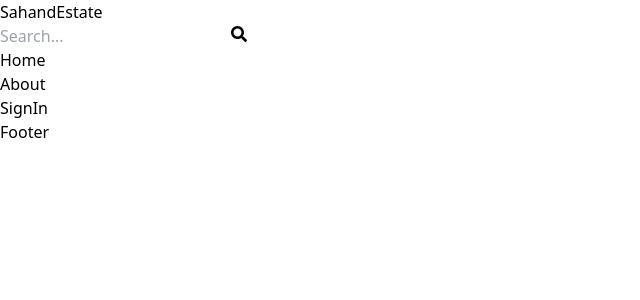
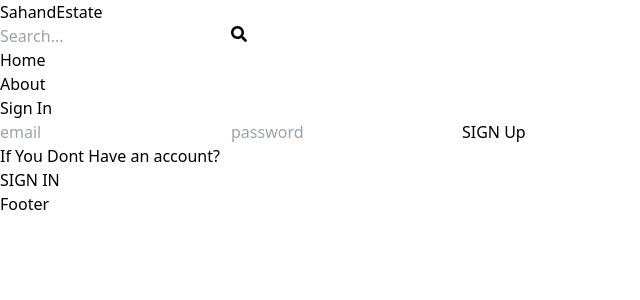
Before and after one commit to Ahmad-Mehtab/real-state-mern-project, a React (Vite) app in the folder client/: page /signin in a window 1280 px wide. Shown: the top 300 px of the page, without its empty margins (0-640 px from the left). Built offline with nearby package versions, Linux system fonts and the light colour scheme.

Commit message:
signin page

```diff
--- a/client/src/pages/SignIn.jsx
+++ b/client/src/pages/SignIn.jsx
@@ -1,9 +1,81 @@
-import React from 'react'
+import { Link } from "react-router-dom";
+import { useState } from "react";
+import { useForm } from "react-hook-form";
 
 function SignIn() {
+  const {
+    register,
+    handleSubmit,
+    formState: { errors },
+  } = useForm();
+  const [loading, setLoading] = useState(false);
+  const [error, setError] = useState(false);
+
+  const signIn = async (data) => {
+    try {
+      setLoading(true)
+      const res = await fetch("/api/auth/signin", {
+      method: "POST",
+      headers : { 'Content-Type': 'application/json'},
+      body : JSON.stringify(data)
+    });
+    const resposeData = await res.json();
+    setLoading(false)
+    if (resposeData.success == false) {
+      setError(true);
+      return;
+    }
+    setError(false);
+  } catch (error) {
+      console.log('error: ', error);
+      setLoading(false);
+      setError(true);
+    }
+  };
+
   return (
-    <div>SignIn</div>
-  )
+    <div className="p-3 max-w-lg mx-auto">
+      <h1 className="text-3xl text-center font-semibold my-7">Sign In</h1>
+      <form className="flex flex-col gap-4" onSubmit={handleSubmit(signIn)}>
+
+        <input
+          type="email"
+          placeholder="email"
+          className="border p-3 rounded-lg"
+          id="email"
+          {...register("email", {
+            required: true,
+            validate: {
+              matchPatern: (value) =>
+                /^\w+([.-]?\w+)*@\w+([.-]?\w+)*(\.\w{2,3})+$/.test(value) ||
+                "Email address must be a valid address",
+            },
+          })}
+        />
+
+        <input
+          type="password"
+          placeholder="password"
+          className="border p-3 rounded-lg"
+          id="password"
+          {...register("password", { required: true })}
+        />
+
+        <button
+          type="submit" disabled={loading}
+          className="bg-slate-700 text-white p-3 rounded-lg uppercase hover:opacity-95 disabled:opacity-80">
+          {loading ? "loading..." : "SIGN Up" }
+        </button>
+      </form>
+      <div className="flex gap-2 mt-5">
+        <p>If You Dont Have an account?</p>
+        <Link to={"/signup"}>
+          <span className="text-blue-700">SIGN IN</span>
+        </Link>
+        <h4 className="text-lg text-red-500 ml-auto">{error && "Something wrong!!" }</h4>
+      </div>
+    </div>
+  );
 }
 
-export default SignIn
+export default SignIn;
--- a/client/src/pages/SignUp.jsx
+++ b/client/src/pages/SignUp.jsx
@@ -21,11 +21,11 @@ function SignUp() {
     });
     const resposeData = await res.json();
     setLoading(false)
-    setError(false)
     if (resposeData.success == false) {
       setError(true);
       return;
     }
+    setError(false);
   } catch (error) {
       console.log('error: ', error);
       setLoading(false);
@@ -69,17 +69,16 @@ function SignUp() {
 
         <button
           type="submit" disabled={loading}
-          className="bg-slate-700 text-white p-3 rounded-lg uppercase hover:opacity-95 disabled:opacity-80"
-        >
+          className="bg-slate-700 text-white p-3 rounded-lg uppercase hover:opacity-95 disabled:opacity-80">
           {loading ? "loading..." : "SIGN Up" }
         </button>
-        <h4 className="text-lg text-red-500">{error && "Something wrong!!" }</h4>
       </form>
       <div className="flex gap-2 mt-5">
         <p>Have an account?</p>
         <Link to={"/signin"}>
           <span className="text-blue-700">SIGN IN</span>
         </Link>
+        <h4 className="text-lg text-red-500 ml-auto">{error && "Something wrong!!" }</h4>
       </div>
     </div>
   );
```
Also changed, not shown: 1 other file (tests, documents, lock files or other folders).
